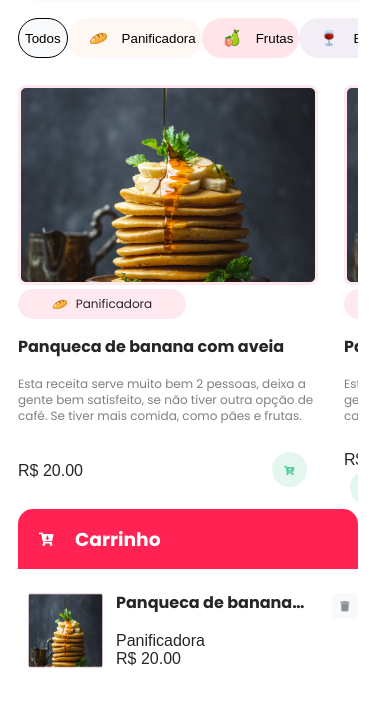
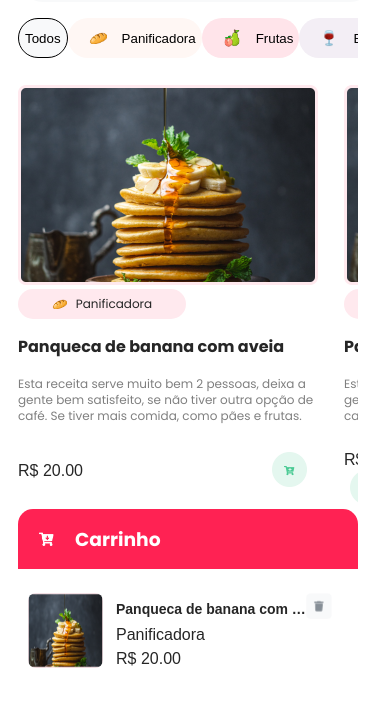
Before and after one commit to Kenzie-Academy-Brasil-Developers/api-kenziefood-m2-lucasdutradev, a plain HTML site: page index.html in a window 390 px wide. Shown: the part 151-858 px from the top of the page. Drawn offline with Linux system fonts and the light colour scheme; no server answers.

Commit message:
versao mobile concluido

```diff
--- a/assets/css/style.css
+++ b/assets/css/style.css
@@ -204,17 +204,18 @@ display: flex;
     text-align: center;
 }
 
-.productInCart {
+.products--card {
     display: flex;
 }
 
-.imgProductCart {
+.img--card {
     width: 75px;
     height: 75px;
     margin: 18px 13px 23px 10px;
+    border-radius: 8px;
 }
 
-#cartList .information h2 {
+#cartList .info h2 {
     width: 190px;
     height: 22px;
     display: inline-block;
@@ -242,4 +243,20 @@ display: flex;
 #shoppingCart {
     width: 340px;
     height: 436px;
+    overflow-x: auto;
 }
+
+.info {
+    display: flex;
+    flex-direction: column;
+    justify-content: space-evenly;
+    padding-top: 18px;
+    padding-bottom: 18px;
+}
+
+.info h2 {
+    font-size: 14px;
+    font-weight: bold;
+    height: 22px;
+    line-height: 20px;
+}
--- a/index.html
+++ b/index.html
@@ -75,9 +75,9 @@
         <section id="shoppingCart">
             <h3 id="titleCart"><img src="./assets/images/carrinhoCarrinho.png" alt="icon"> Carrinho</h3>
             <ul id="cartList">
-                <li class="productInCart">
-                <img class="imgProductCart" src="./assets/images/panqueca.png" alt="panqueca">
-                <div class="information">
+                <li class="products--card">
+                    <img class="img--card" src="./assets/images/panqueca.png" alt="panqueca">
+                    <div class="info">
                         <h2>Panqueca de banana com aveia</h2>
                         <span>Panificadora</span>
                         <p class="valor">R$ 20.00</p>
```
Lines whose indentation alone changed are shown as unchanged.
